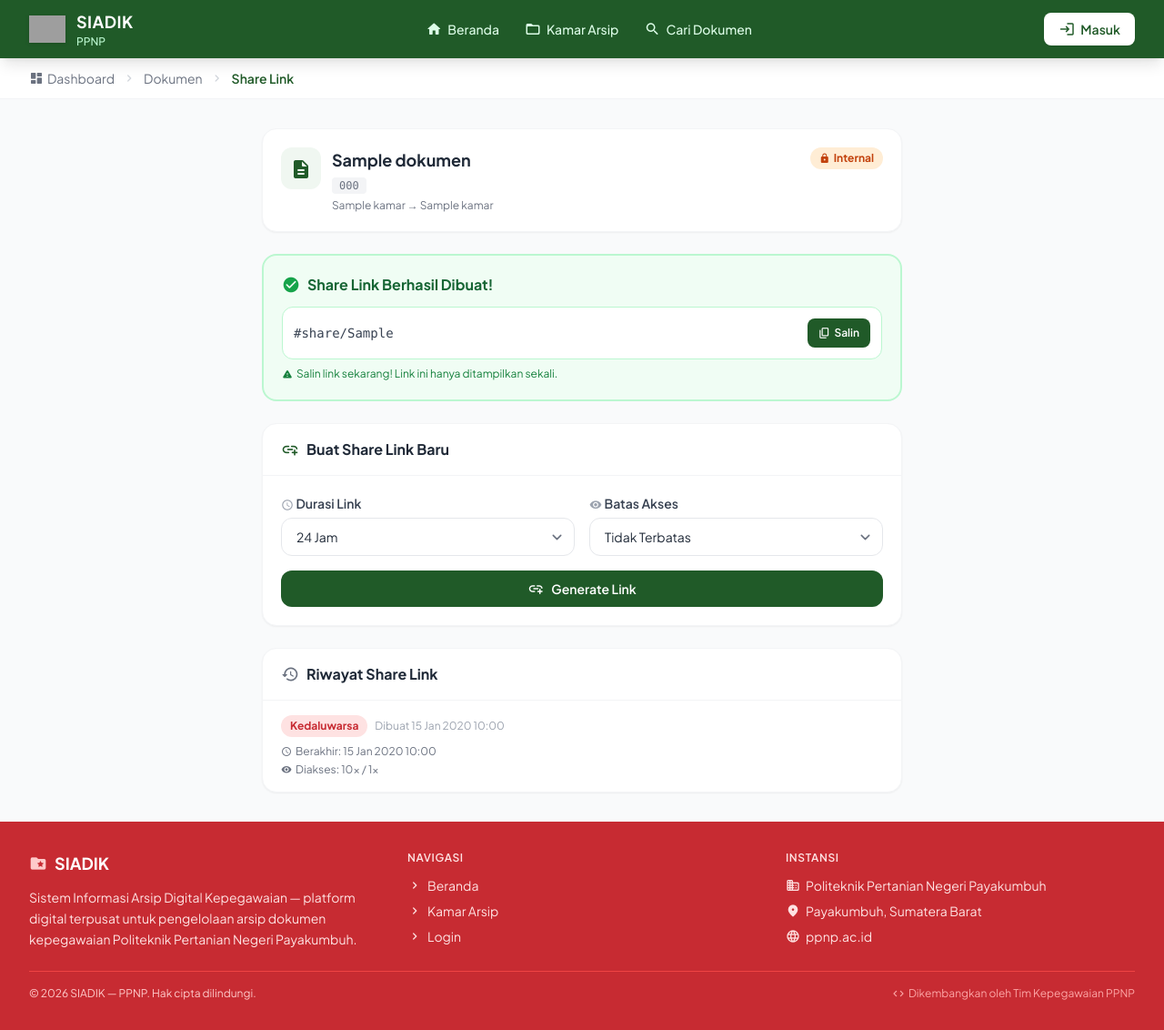
After one commit to AriffAji/digitalisasi-dokumen, a Flask app: template templates/superadmin/share_link.html in a window 1280 px wide. The commit adds this page. Shown: the whole page at 91% size. Run offline with Flask 3, Linux system fonts and the light colour scheme; tables that the repository leaves empty hold one stand-in row (values such as "Sample post"); the template is opened without the code that fills it: values that come from a table or form of the project are taken from there, most other values are stand-ins (such as "Sample title", 1, 10 or a date in 2020); some libraries are stand-ins or nearby versions; grey boxes are pictures that could not be loaded.

Commit message:
feat: superadmin edit + share link, global live search, fix navbar links

```diff
--- a/blueprints/admin/routes.py
+++ b/blueprints/admin/routes.py
@@ -5,7 +5,6 @@ from blueprints.admin import admin_bp
 from decorators import admin_required
 from models import db, User, Kamar, SubKamar, Dokumen, ShareLink
 from werkzeug.utils import secure_filename
-from blueprints.public.routes import clear_dokumen_cache
 
 def validate_password(password):
     import re
@@ -306,7 +305,6 @@ def dokumen_hapus(dok_id):
     current_app.logger.warning(
         f'HAPUS DOKUMEN: {current_user.email} | dokumen="{judul}"'
     )
-    from blueprints.public.routes import clear_dokumen_cache
     clear_dokumen_cache(sub_kamar_id=sub_kamar_id, kamar_id=kamar_id)
 
     flash(f'Dokumen "{judul}" berhasil dihapus.', 'success')
--- /dev/null
+++ b/templates/superadmin/share_link.html
@@ -0,0 +1,200 @@
+{% extends "base.html" %}
+{% block title %}Share Link — {{ dok.judul }}{% endblock %}
+
+{% block breadcrumb %}
+<div class="bg-white border-b border-gray-100">
+  <div class="max-w-7xl mx-auto px-4 sm:px-6 lg:px-8 py-3">
+    <nav class="flex items-center gap-2 text-sm text-gray-500 flex-wrap">
+      <a href="{{ url_for('superadmin.dashboard') }}" class="hover:text-hijau-600 flex items-center gap-1 transition-colors">
+        <span class="material-icons-round" style="font-size:16px;">dashboard</span> Dashboard
+      </a>
+      <span class="material-icons-round text-gray-300" style="font-size:16px;">chevron_right</span>
+      <a href="{{ url_for('superadmin.dokumen') }}" class="hover:text-hijau-600 transition-colors">Dokumen</a>
+      <span class="material-icons-round text-gray-300" style="font-size:16px;">chevron_right</span>
+      <span class="text-hijau-600 font-semibold">Share Link</span>
+    </nav>
+  </div>
+</div>
+{% endblock %}
+
+{% block content %}
+<div class="max-w-3xl mx-auto px-4 sm:px-6 lg:px-8 py-8">
+
+  <!-- Info Dokumen -->
+  <div class="bg-white rounded-2xl border border-gray-100 shadow-sm p-5 mb-6">
+    <div class="flex items-start gap-3">
+      <div class="bg-hijau-50 rounded-xl p-2.5">
+        <span class="material-icons-round text-hijau-600" style="font-size:24px;">description</span>
+      </div>
+      <div>
+        <h1 class="font-bold text-gray-800 text-lg">{{ dok.judul }}</h1>
+        {% if dok.nomor_dokumen %}
+        <span class="font-mono text-xs bg-gray-100 text-gray-500 px-2 py-0.5 rounded">{{ dok.nomor_dokumen }}</span>
+        {% endif %}
+        <p class="text-gray-500 text-xs mt-1">{{ dok.sub_kamar.kamar.nama }} → {{ dok.sub_kamar.nama }}</p>
+      </div>
+      <span class="ml-auto bg-orange-100 text-orange-700 text-xs font-bold px-2.5 py-1 rounded-full flex items-center gap-1">
+        <span class="material-icons-round" style="font-size:12px;">lock</span> Internal
+      </span>
+    </div>
+  </div>
+
+  <!-- Link Baru yang Baru Dibuat -->
+  {% if new_token %}
+  <div class="bg-green-50 border-2 border-green-200 rounded-2xl p-5 mb-6" id="newLinkBox">
+    <div class="flex items-center gap-2 mb-3">
+      <span class="material-icons-round text-green-600">check_circle</span>
+      <h2 class="font-bold text-green-800">Share Link Berhasil Dibuat!</h2>
+    </div>
+    <div class="bg-white rounded-xl border border-green-200 p-3 flex items-center gap-3">
+      <p class="text-sm font-mono text-gray-700 flex-1 break-all" id="shareUrl">{{ host_url }}share/{{ new_token }}</p>
+      <button onclick="copyLink()" class="bg-hijau-600 hover:bg-hijau-700 text-white text-xs font-semibold px-3 py-2 rounded-lg transition-all whitespace-nowrap flex items-center gap-1">
+        <span class="material-icons-round" style="font-size:14px;" id="copyIcon">content_copy</span>
+        <span id="copyText">Salin</span>
+      </button>
+    </div>
+    <p class="text-green-700 text-xs mt-2 flex items-center gap-1">
+      <span class="material-icons-round" style="font-size:12px;">warning</span>
+      Salin link sekarang! Link ini hanya ditampilkan sekali.
+    </p>
+  </div>
+  {% endif %}
+
+  <!-- Form Generate Link Baru -->
+  <div class="bg-white rounded-2xl border border-gray-100 shadow-sm overflow-hidden mb-6">
+    <div class="px-5 py-4 border-b border-gray-100">
+      <h2 class="font-bold text-gray-800 flex items-center gap-2">
+        <span class="material-icons-round text-hijau-600">add_link</span>
+        Buat Share Link Baru
+      </h2>
+    </div>
+    <form method="POST" action="{{ url_for('superadmin.share_link_generate', dok_id=dok.id) }}" class="p-5">
+      <input type="hidden" name="csrf_token" value="{{ csrf_token() }}">
+      <div class="grid grid-cols-1 sm:grid-cols-2 gap-4 mb-4">
+
+        <!-- Durasi -->
+        <div>
+          <label class="block text-sm font-semibold text-gray-700 mb-1.5">
+            <span class="material-icons-round text-gray-400" style="font-size:14px;">schedule</span>
+            Durasi Link
+          </label>
+          <select name="durasi" class="w-full px-4 py-2.5 border border-gray-200 rounded-xl text-sm focus:outline-none focus:ring-2 focus:ring-hijau-500 bg-white">
+            <option value="1">1 Jam</option>
+            <option value="6">6 Jam</option>
+            <option value="24" selected>24 Jam</option>
+            <option value="72">3 Hari</option>
+            <option value="168">7 Hari</option>
+          </select>
+        </div>
+
+        <!-- Batas Akses -->
+        <div>
+          <label class="block text-sm font-semibold text-gray-700 mb-1.5">
+            <span class="material-icons-round text-gray-400" style="font-size:14px;">visibility</span>
+            Batas Akses
+          </label>
+          <select name="max_akses" class="w-full px-4 py-2.5 border border-gray-200 rounded-xl text-sm focus:outline-none focus:ring-2 focus:ring-hijau-500 bg-white">
+            <option value="0">Tidak Terbatas</option>
+            <option value="1">1x Akses</option>
+            <option value="3">3x Akses</option>
+            <option value="5">5x Akses</option>
+            <option value="10">10x Akses</option>
+          </select>
+        </div>
+
+      </div>
+      <button type="submit"
+              class="w-full bg-hijau-600 hover:bg-hijau-700 text-white font-semibold py-2.5 rounded-xl text-sm transition-all flex items-center justify-center gap-2">
+        <span class="material-icons-round" style="font-size:18px;">add_link</span>
+        Generate Link
+      </button>
+    </form>
+  </div>
+
+  <!-- Riwayat Share Links -->
+  <div class="bg-white rounded-2xl border border-gray-100 shadow-sm overflow-hidden">
+    <div class="px-5 py-4 border-b border-gray-100">
+      <h2 class="font-bold text-gray-800 flex items-center gap-2">
+        <span class="material-icons-round text-gray-500">history</span>
+        Riwayat Share Link
+      </h2>
+    </div>
+
+    {% if share_links %}
+    <div class="divide-y divide-gray-50">
+      {% for sl in share_links %}
+      <div class="px-5 py-4">
+        <div class="flex items-start justify-between gap-3">
+          <div class="flex-1 min-w-0">
+            <!-- Status badge -->
+            <div class="flex items-center gap-2 mb-2">
+              {% if sl.is_valid %}
+              <span class="bg-green-100 text-green-700 text-xs font-bold px-2.5 py-1 rounded-full flex items-center gap-1">
+                <span class="w-1.5 h-1.5 bg-green-500 rounded-full animate-pulse"></span> Aktif
+              </span>
+              {% elif not sl.is_aktif %}
+              <span class="bg-gray-100 text-gray-500 text-xs font-bold px-2.5 py-1 rounded-full">Dicabut</span>
+              {% elif sl.is_expired %}
+              <span class="bg-red-100 text-merah-600 text-xs font-bold px-2.5 py-1 rounded-full">Kedaluwarsa</span>
+              {% else %}
+              <span class="bg-orange-100 text-orange-600 text-xs font-bold px-2.5 py-1 rounded-full">Batas Akses</span>
+              {% endif %}
+              <span class="text-xs text-gray-400">Dibuat {{ sl.created_at.strftime('%d %b %Y %H:%M') }}</span>
+            </div>
+
+            <!-- Detail -->
+            <div class="text-xs text-gray-500 space-y-1">
+              <p class="flex items-center gap-1">
+                <span class="material-icons-round" style="font-size:12px;">schedule</span>
+                Berakhir: {{ sl.expired_at.strftime('%d %b %Y %H:%M') }}
+              </p>
+              <p class="flex items-center gap-1">
+                <span class="material-icons-round" style="font-size:12px;">visibility</span>
+                Diakses: {{ sl.jumlah_akses }}x
+                {% if sl.max_akses > 0 %}/ {{ sl.max_akses }}x{% else %}(tidak terbatas){% endif %}
+              </p>
+            </div>
+          </div>
+
+          <!-- Tombol cabut -->
+          {% if sl.is_aktif and not sl.is_expired %}
+          <form method="POST" action="{{ url_for('superadmin.share_link_cabut', share_id=sl.id) }}">
+            <input type="hidden" name="csrf_token" value="{{ csrf_token() }}">
+            <button type="submit"
+                    class="bg-red-50 hover:bg-red-100 text-merah-600 text-xs font-semibold px-3 py-1.5 rounded-lg transition-all flex items-center gap-1">
+              <span class="material-icons-round" style="font-size:14px;">link_off</span>
+              Cabut
+            </button>
+          </form>
+          {% endif %}
+        </div>
+      </div>
+      {% endfor %}
+    </div>
+
+    {% else %}
+    <div class="text-center py-10">
+      <span class="material-icons-round text-gray-200" style="font-size:48px;">link</span>
+      <p class="text-gray-400 text-sm mt-2">Belum ada share link untuk dokumen ini.</p>
+    </div>
+    {% endif %}
+  </div>
+
+</div>
+{% endblock %}
+
+{% block extra_js %}
+<script>
+function copyLink() {
+  const url = document.getElementById('shareUrl').textContent.trim();
+  navigator.clipboard.writeText(url).then(() => {
+    document.getElementById('copyIcon').textContent = 'check';
+    document.getElementById('copyText').textContent = 'Disalin!';
+    setTimeout(() => {
+      document.getElementById('copyIcon').textContent = 'content_copy';
+      document.getElementById('copyText').textContent = 'Salin';
+    }, 2000);
+  });
+}
+</script>
+{% endblock %}
```
Also changed, not shown: blueprints/superadmin/routes.py (+101 -0 lines), templates/superadmin/dokumen.html (+75 -1 lines).
